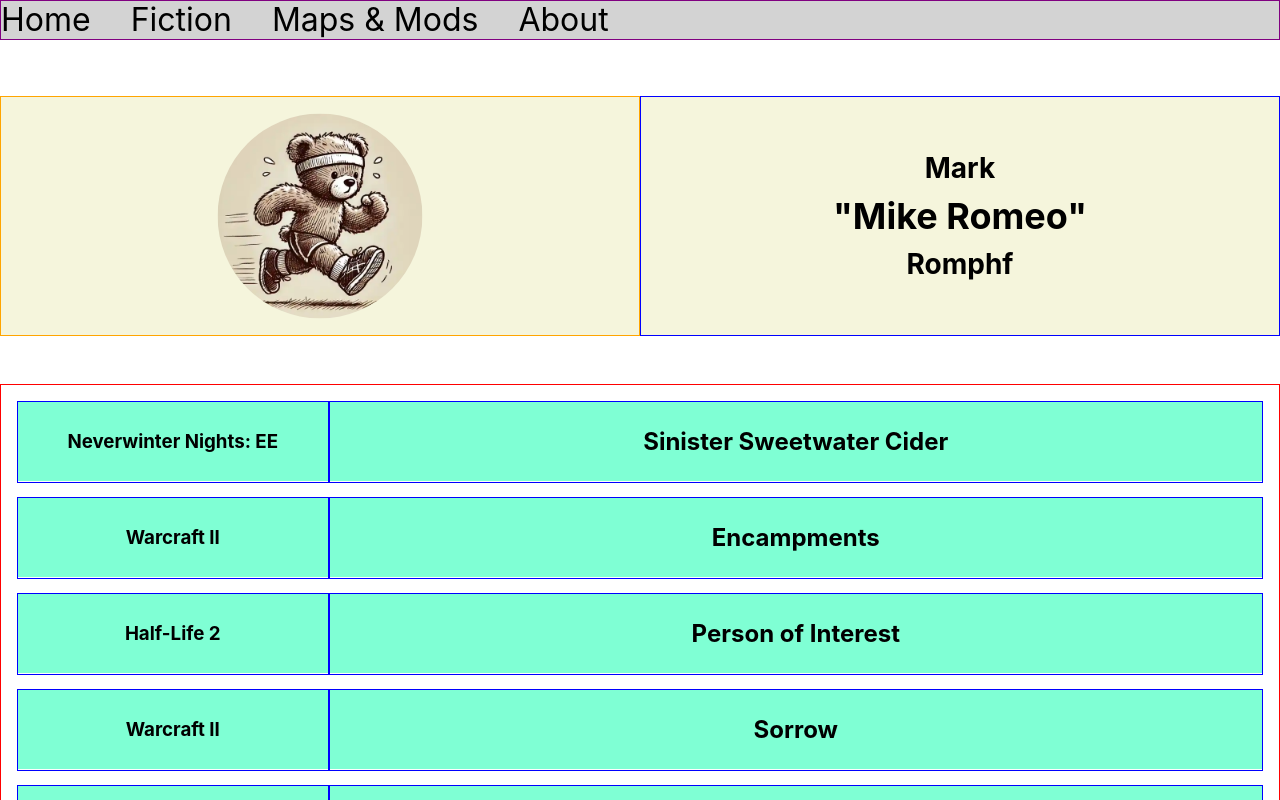
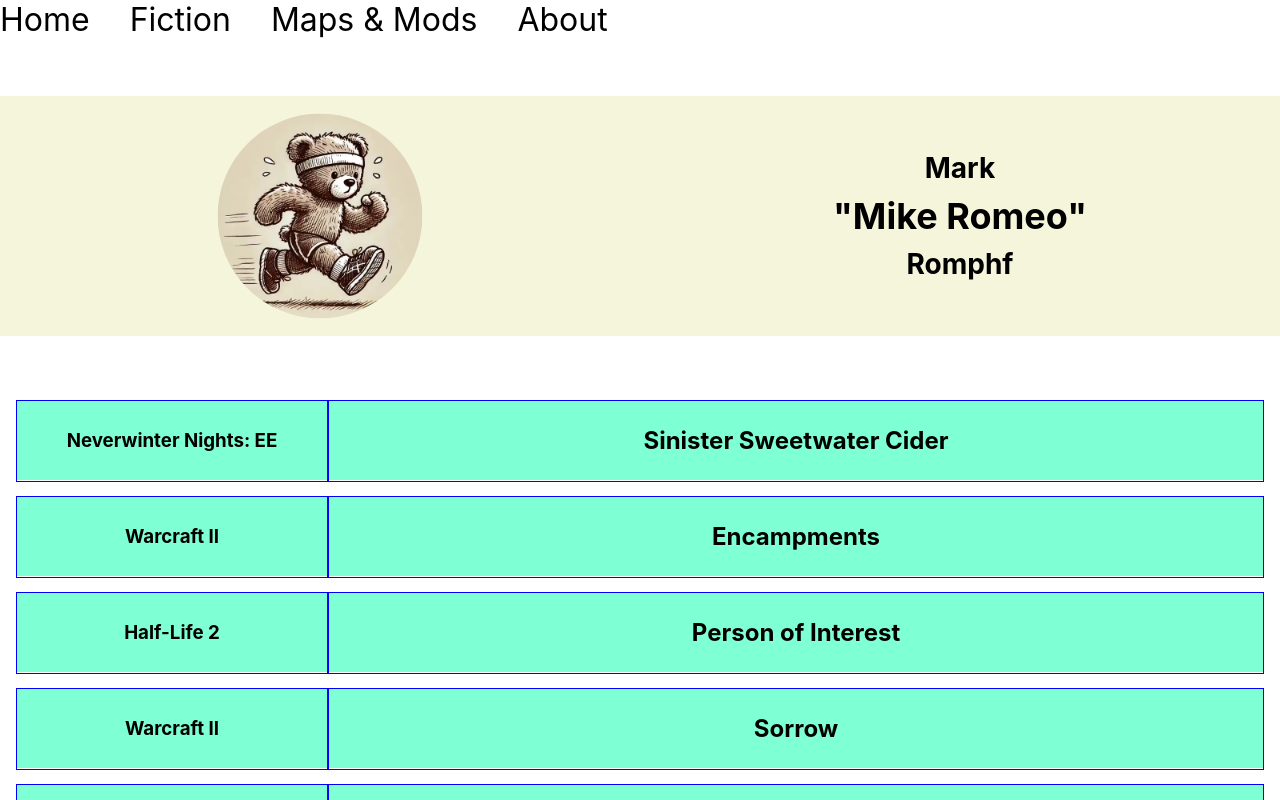
Before and after one commit to mromphf/website, a Vue app: page / in a window 1280 px wide. Shown: the top 800 px of the page. Built offline with nearby package versions, Linux system fonts and the light colour scheme.

Commit message:
Remove debug borders and backgrounds.

```diff
--- a/src/assets/main.css
+++ b/src/assets/main.css
@@ -39,7 +39,6 @@ a:visited {
 }
 
 .content-housing {
-    border: 1px solid red;
     column-count: 1;
     column-gap: 1rem;
     margin-left: auto;
--- a/src/components/Footer.vue
+++ b/src/components/Footer.vue
@@ -20,7 +20,6 @@ export default {
 <style scoped>
 
 footer {
-  background-color: lightcyan;
   display: grid;
   grid-template-columns: 1fr 1fr 1fr;
   margin: auto;
--- a/src/components/Masthead.vue
+++ b/src/components/Masthead.vue
@@ -57,12 +57,7 @@ img {
   transform: scale(0.3);
 }
 
-.right {
-  border: 1px solid blue;
-}
-
 .left {
-  border: 1px solid orange;
   overflow: visible;
   position: relative;
 }
--- a/src/components/Menu.vue
+++ b/src/components/Menu.vue
@@ -18,7 +18,6 @@ export default {
 <style scoped>
 nav {
   align-items: center;
-  border: 1px solid purple;
   display: flex;
   height: 5vh;
   width: 100%;
@@ -32,8 +31,6 @@ ul {
   list-style-type: none;
   padding: 0;
   width: 100%;
-
-  background-color: lightgray;
 }
 
 li {
```
